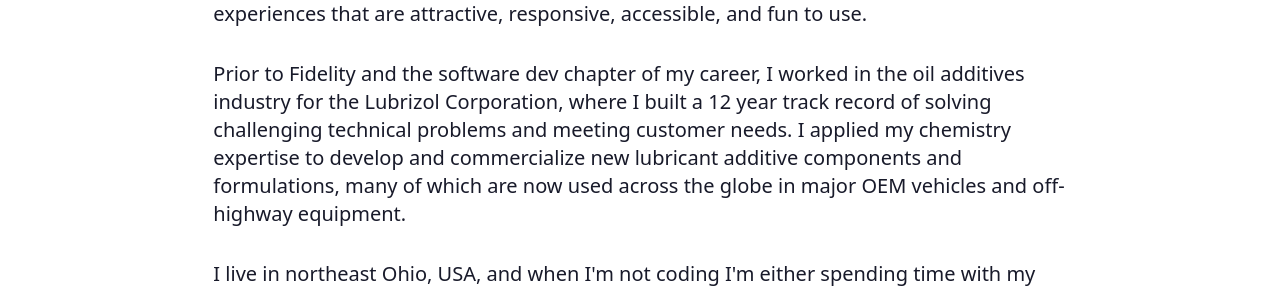
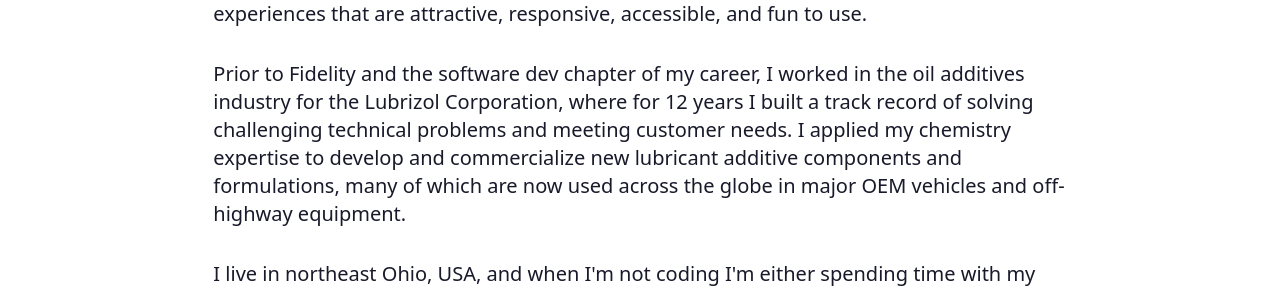
Before and after one commit to dinitrogen/dk-personal-site, a React (Vite) app: page / in a window 1280 px wide. Shown: the part 494-782 px from the top of the page. Built offline with nearby package versions, Linux system fonts and the light colour scheme.

Commit message:
minor content update

```diff
--- a/src/assets/shared-text.js
+++ b/src/assets/shared-text.js
@@ -13,7 +13,7 @@ export const sharedText = {
         id: 2,
         text: {
           __html:
-            "Prior to Fidelity and the software dev chapter of my career, I worked in the oil additives industry for the Lubrizol Corporation, where I built a 12 year track record of solving challenging technical problems and meeting customer needs. I applied my chemistry expertise to develop and commercialize new lubricant additive components and formulations, many of which are now used across the globe in major OEM vehicles and off-highway equipment.",
+            "Prior to Fidelity and the software dev chapter of my career, I worked in the oil additives industry for the Lubrizol Corporation, where for 12 years I built a track record of solving challenging technical problems and meeting customer needs. I applied my chemistry expertise to develop and commercialize new lubricant additive components and formulations, many of which are now used across the globe in major OEM vehicles and off-highway equipment.",
         },
         delay: 0.6,
       },
```
